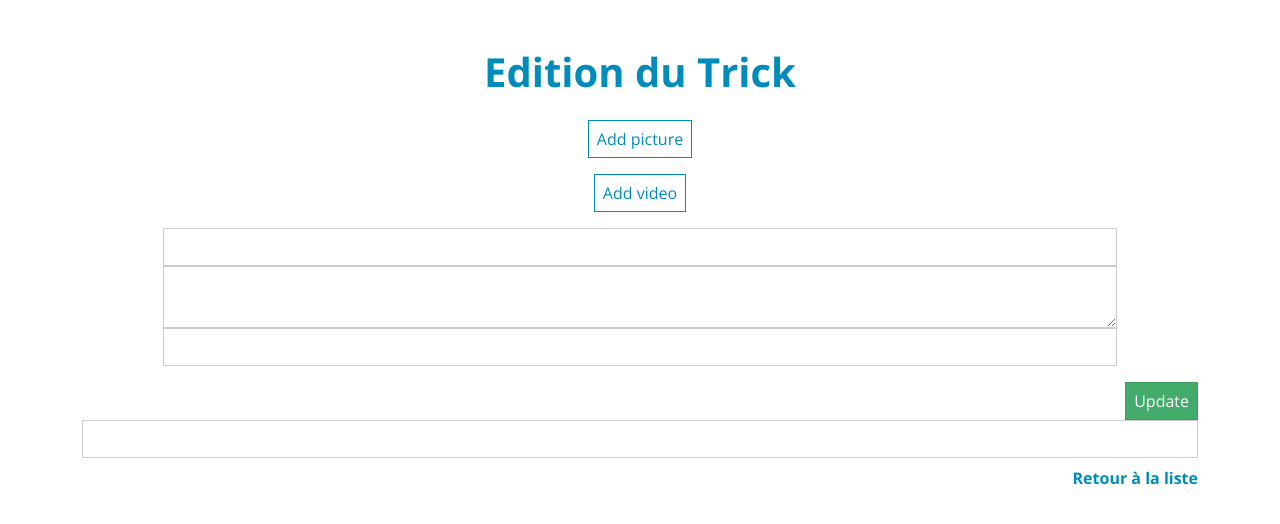
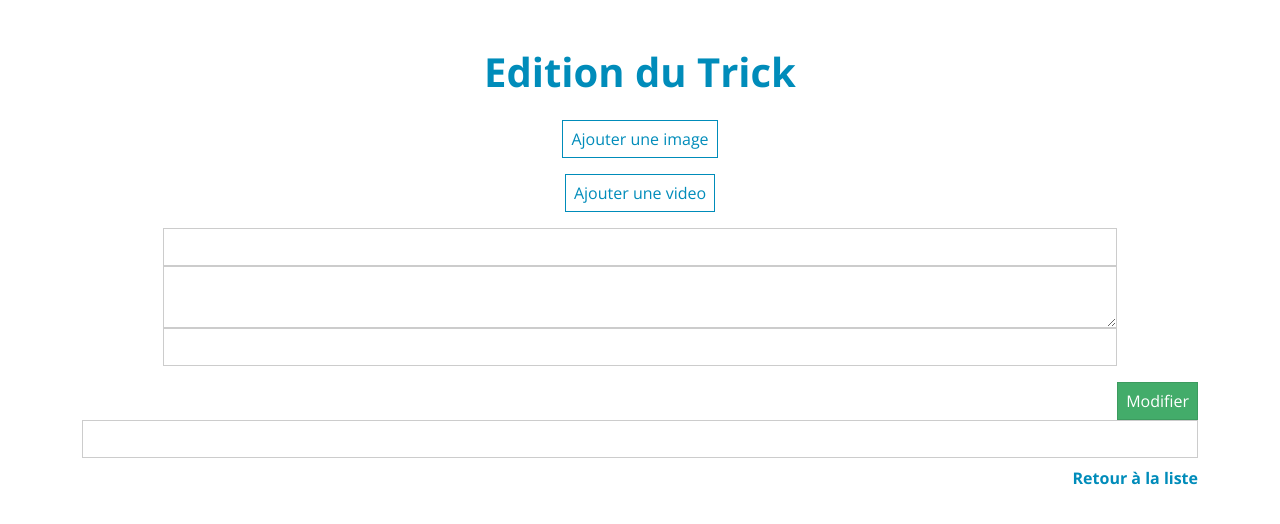
Before and after one commit to maintenantcjoey/Sixt, a Symfony app: template templates/trick/edit.html.twig in a window 1280 px wide. Shown: the part 62-586 px from the top of the page. Run offline with Twig, Linux system fonts and the light colour scheme; the template is opened without the code that fills it, so the values that code supplies are empty; form fields are guessed from the names that the template uses; some libraries are stand-ins or nearby versions.

Commit message:
video and load

```diff
--- a/templates/trick/_form.html.twig
+++ b/templates/trick/_form.html.twig
@@ -4,17 +4,17 @@
         {% set picturesPrototype %}
 
             <li id="picture___name__">
-                <button type="button" class="btn btn-primary" data-bs-toggle="modal" data-bs-target="#edit_picture___name__">
+                <button type="button" class="btn btn-primary mt-5 ms-3" data-bs-toggle="modal" data-bs-target="#edit_picture___name__">
                     <i class="fas fa-pencil-alt"></i>
                 </button>
-                <button type="button" class="btn btn-danger on-remove">
+                <button type="button" class="btn btn-danger on-remove mt-5">
                     <i class="fas fa-trash"></i>
                 </button>
                 <div class="modal fade" id="edit_picture___name__" data-bs-backdrop="static" data-bs-keyboard="false" tabindex="-1" aria-labelledby="modalConfirmLabel" aria-hidden="true">
                     <div class="modal-dialog" role="document">
                         <div class="modal-content">
                             <div class="modal-header">
-                                <h5 class="modal-title">Modal title</h5>
+                                <h5 class="modal-title">Ajouter une image</h5>
                                 <button type="button" class="btn-close" data-bs-dismiss="modal" aria-label="Close">
                                     <span aria-hidden="true"></span>
                                 </button>
@@ -47,7 +47,7 @@
                         <div class="modal-dialog" role="document">
                             <div class="modal-content">
                                 <div class="modal-header">
-                                    <h5 class="modal-title">Modal title</h5>
+                                    <h5 class="modal-title">Ajouter une image</h5>
                                     <button type="button" class="btn-close" data-bs-dismiss="modal" aria-label="Close">
                                         <span aria-hidden="true"></span>
                                     </button>
@@ -66,7 +66,7 @@
             {% endfor %}
         </ul>
         <div class="d-flex justify-content-center">
-            <button type="button" data-counter="{{ form.pictures|length }}" class="add_item_link btn btn-outline-primary" data-prototype="{{ picturesPrototype|e('html_attr') }}" data-type="picture">Add picture</button>
+            <button type="button" data-counter="{{ form.pictures|length }}" class="add_item_link btn btn-outline-primary" data-prototype="{{ picturesPrototype|e('html_attr') }}" data-type="picture">Ajouter une image</button>
         </div>
     </div>
 
@@ -74,17 +74,17 @@
     {% set videosPrototype %}
 
         <li id="video___name__">
-            <button type="button" class="btn btn-primary" data-bs-toggle="modal" data-bs-target="#edit_video___name__">
+            <button type="button" class="btn btn-primary mt-5 ms-3" data-bs-toggle="modal" data-bs-target="#edit_video___name__">
                 <i class="fas fa-pencil-alt"></i>
             </button>
-            <button type="button" class="btn btn-danger on-remove">
+            <button type="button" class="btn btn-danger on-remove mt-5">
                 <i class="fas fa-trash"></i>
             </button>
             <div class="modal fade" id="edit_video___name__" data-bs-backdrop="static" data-bs-keyboard="false" tabindex="-1" aria-labelledby="modalConfirmLabel" aria-hidden="true">
                 <div class="modal-dialog" role="document">
                     <div class="modal-content">
                         <div class="modal-header">
-                            <h5 class="modal-title">Modal title</h5>
+                            <h5 class="modal-title">Ajouter une video</h5>
                             <button type="button" class="btn-close" data-bs-dismiss="modal" aria-label="Close">
                                 <span aria-hidden="true"></span>
                             </button>
@@ -105,7 +105,13 @@
     <ul class="video d-flex">
         {% for video in form.videos %}
             <li id="picture_{{ video.vars.id }}">
-                <div class="mt-3 p-5 video" style="background-image: url({{ asset('images/' ~ video.vars.value.path) }});">
+                <div class="container">
+                    {% for video in trick.videos %}
+                        <div class="card" style="width: 18rem;">
+                            <iframe src="{{ video.path }}" title="YouTube video player" allow="accelerometer; autoplay; clipboard-write; encrypted-media; gyroscope; picture-in-picture" allowfullscreen></iframe>
+                        </div>
+                    {% endfor %}
+                    <div class="">
                         <button type="button" class="btn btn-primary" data-bs-toggle="modal" data-bs-target="#edit_video_{{ video.vars.id }}">
                             <i class="fas fa-pencil-alt"></i>
                         </button>
@@ -113,11 +119,12 @@
                             <i class="fas fa-trash"></i>
                         </button>
                     </div>
+                </div>
                 <div class="modal fade" id="edit_video_{{ video.vars.id }}" data-bs-backdrop="static" data-bs-keyboard="false" tabindex="-1" aria-labelledby="modalConfirmLabel" aria-hidden="true">
                     <div class="modal-dialog" role="document">
                         <div class="modal-content">
                             <div class="modal-header">
-                                <h5 class="modal-title">Edit Video</h5>
+                                <h5 class="modal-title">Editer une video</h5>
                                 <button type="button" class="btn-close" data-bs-dismiss="modal" aria-label="Close">
                                     <span aria-hidden="true"></span>
                                 </button>
@@ -136,7 +143,7 @@
         {% endfor %}
     </ul>
     <div class="d-flex justify-content-center">
-        <button type="button" data-counter="{{ form.videos|length }}" class="add_item_link btn btn-outline-primary" data-prototype="{{ videosPrototype|e('html_attr') }}" data-type="picture">Add video</button>
+        <button type="button" data-counter="{{ form.videos|length }}" class="add_item_link btn btn-outline-primary" data-prototype="{{ videosPrototype|e('html_attr') }}" data-type="picture">Ajouter une video</button>
     </div>
 </div>
 
--- a/templates/trick/edit.html.twig
+++ b/templates/trick/edit.html.twig
@@ -27,7 +27,7 @@
         {% endif %}
     </div>
 
-    {{ include('trick/_form.html.twig', {'button_label': 'Update'}) }}
+    {{ include('trick/_form.html.twig', {'button_label': 'Modifier'}) }}
 
     <div class="d-flex justify-content-end mt-2 mb-3">
         <a href="{{ path('home') }}">Retour à la liste</a>
```
Also changed, not shown: templates/trick/index.html.twig (+11 -2 lines). Lines whose indentation alone changed are shown as unchanged.
